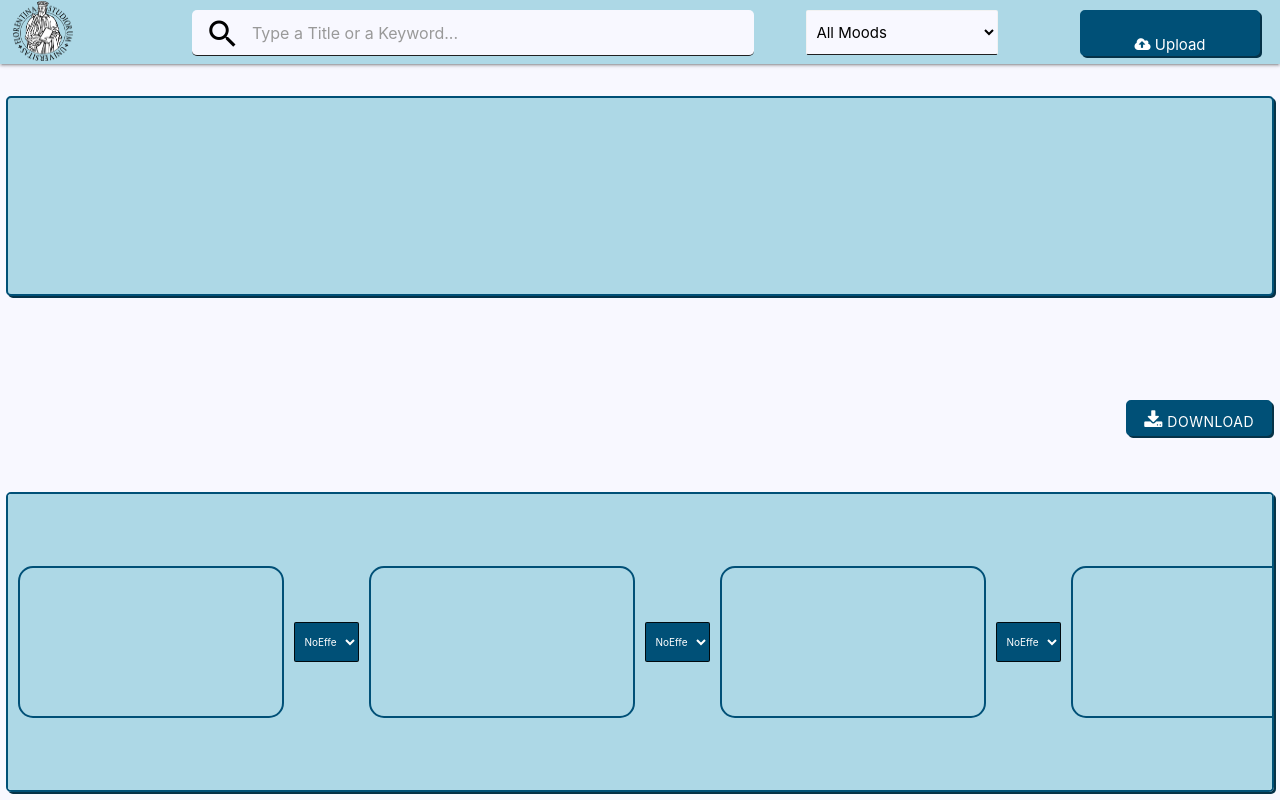
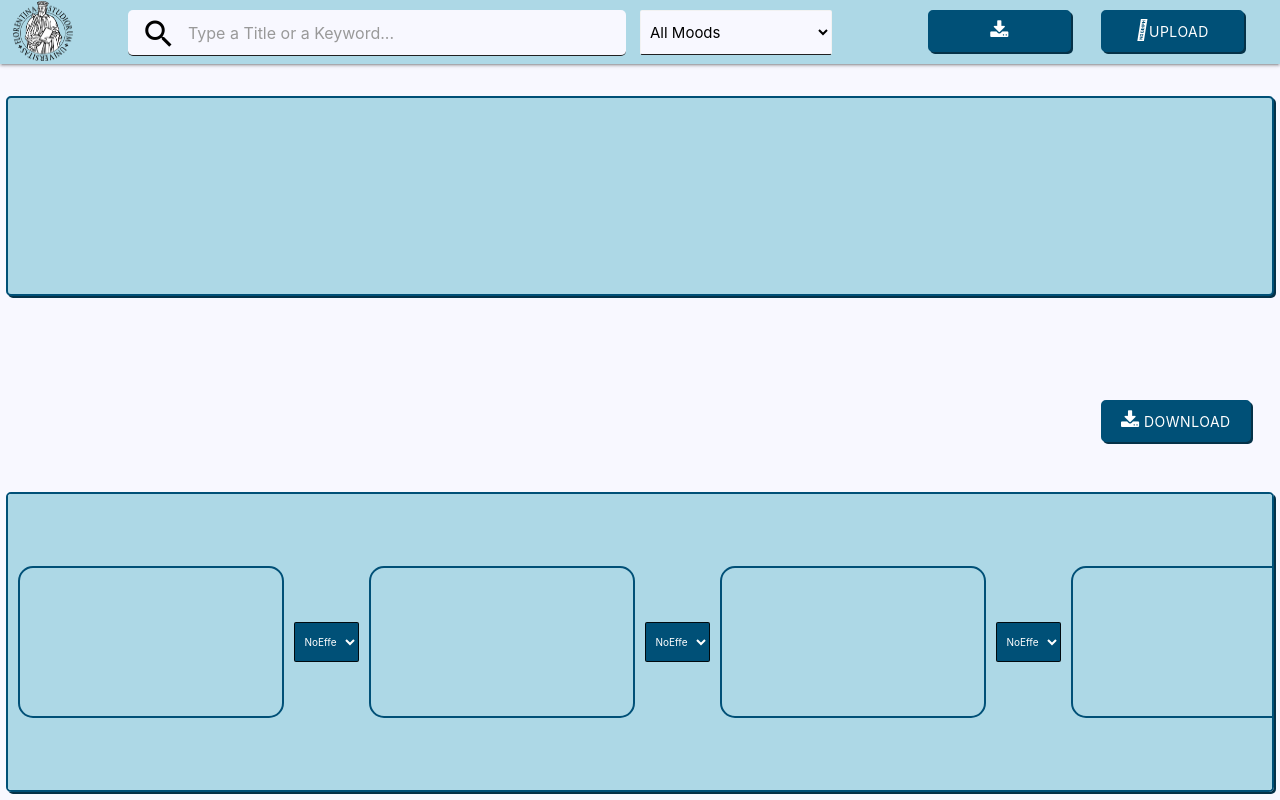
Before and after one commit to pzsette/Cultmedia-Web-Annotator, a Django app: page /frontend/ in a window 1280 px wide. Run offline with Django 3.2, Linux system fonts and the light colour scheme; data comes from the database, SQL or seed files in the repository; data that the repository does not hold is empty; some libraries are stand-ins or nearby versions.

Commit message:
fixed frontend buttons and annotator login

```diff
--- a/web/frontend/static/frontend/index.js
+++ b/web/frontend/static/frontend/index.js
@@ -95,9 +95,15 @@
         }})
     })
 
-    // $('#upload').change(function(){
-    //     alert(0);
-    // })
+    $('#upload').click(function(){
+         console.log("upload button pressed")
+    })
+
+
+    $('#annotator').click(function(){
+        window.open(domain_root+'/annotator','_blank');
+    })
+
 });
 
 function allowDrop(ev) {
--- a/web/frontend/static/frontend/style.css
+++ b/web/frontend/static/frontend/style.css
@@ -237,8 +237,8 @@
 #search{
 position: absolute;
 top: 16%;
-left: 15%;
-width: 40%;
+left: 10%;
+width: 35%;
 background-color: rgb(248, 248, 255);
 border: 1px;
 border-bottom: 1px solid rgba(0,0,0,0.87);
@@ -256,13 +256,13 @@
   font-size: 36px;
   position: absolute;
   top: 3%;
-  left: 16%;
+  left: 11%;
   color: black;
 }
 
 .browser-default{
   position: absolute;
-  left: 63%;
+  left: 50%;
   top: 16%;
   width: 15%;
   border-bottom: 1px solid rgba(0,0,0,0.87);
@@ -449,3 +449,23 @@
 input[type="file"] {
   display: none;
 }
+
+#annotator {
+  top: 10px;
+  left: 72.5%;
+  height: 42px;
+  width: 143px;
+}
+
+#upload {
+  top: 10px;
+  left: 86%;
+  height: 42px;
+  width: 143px;
+}
+
+#download {
+  left: 86%;
+  height: 42px;
+  width: 150px;
+}
--- a/web/frontend/templates/index.html
+++ b/web/frontend/templates/index.html
@@ -54,13 +54,7 @@
           <option value="3" class="others">Sad</option>
         </select>
       </li>
-      <li>
-          <!--<button id="upload" class="btn2 waves-effect waves-light"><i class="fa fa-download"></i> Upload</button>-->
-          <!--<button id="upload" class="btn2 waves-effect waves-light"><i class="fas fa-file-upload"></i> Upload</button>-->
-          <!--<button id="upload" class="btn2 waves-effect waves-light"><i class="fa fa-cloud-upload"></i> Upload</button>-->
-          <!--<input type="file" id="upload" />-->
-          <button id="uploadButton" class="btn2 waves-effect waves-light"><i class="fa fa-cloud-upload"></i> Upload</button>
-      </li>
+
     </ul>
   </div>
 </nav>
@@ -69,7 +63,9 @@
 </div>
 
 <!--<button id="upload" class="btn2 waves-effect waves-light"><i class="fa fa-download"></i> Upload</button> -->
+<button id="upload" class="btn waves-effect waves-light"><i class="fas fa-cloud-upload"></i>Upload</button>
 <button id="download" class="btn waves-effect waves-light"><i class="fa fa-download"></i> Download</button>
+<button id="annotator" class="btn waves-effect waves-light"><i class="fa fa-download"></i>Annotator</button>
 
 <div class="preloader-wrapper small active disappeared" id="loading">
     <div class="spinner-layer spinner-blue-only">
```
Also changed, not shown: web/annotator/templates/annotator.html (+15 -4 lines).
